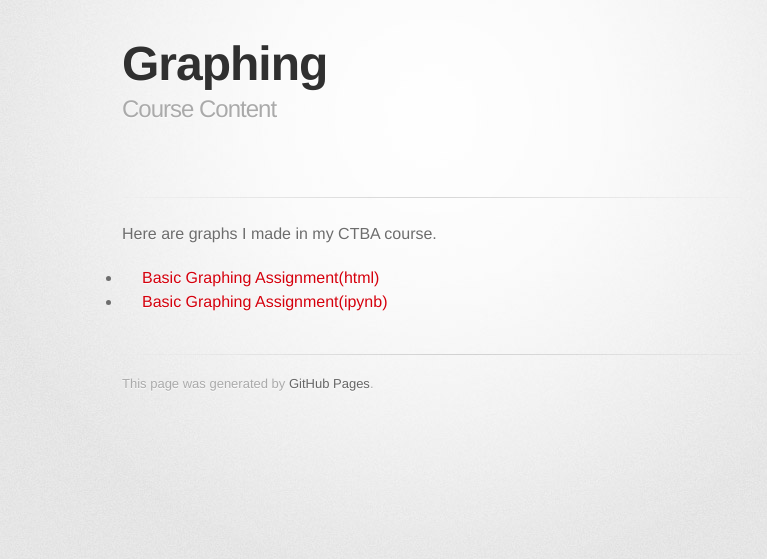
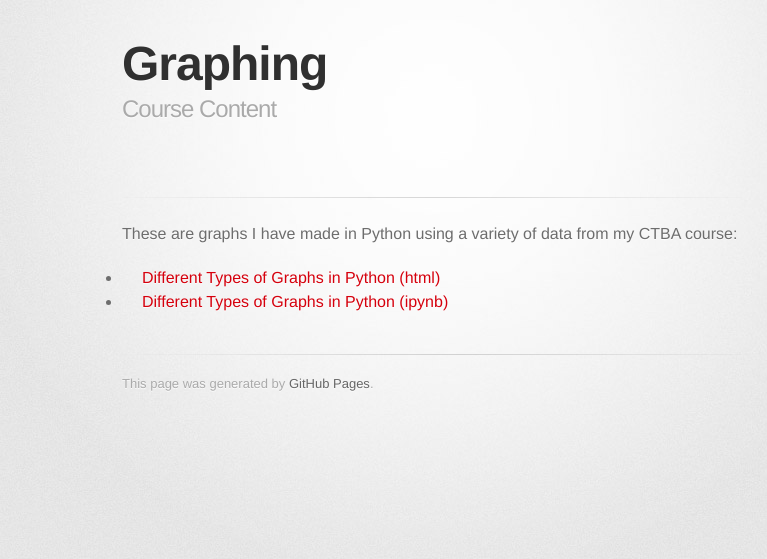
Before and after one commit to gacampora/gacampora.github.io, a Jekyll site: the page built from graphing/index.md, in a window 1280 px wide. Shown: the top 559 px of the page, without its empty margins (208-975 px from the left). Built offline with Jekyll 4.4.1, drawn with Linux system fonts in a browser that asks for light colours; some web fonts are replaced; our own code applies the rules of GitHub Pages for plain Markdown files.

Commit message:
Update index.md

```diff
--- a/graphing/index.md
+++ b/graphing/index.md
@@ -3,6 +3,6 @@ title: Graphing
 description: Course Content
 ---
 
-Here are graphs I made in my CTBA course.
-- [Basic Graphing Assignment(html)](BasicGraphAssignment.html)
-- [Basic Graphing Assignment(ipynb)](BasicGraphAssignment.ipynb)
+These are graphs I have made in Python using a variety of data from my CTBA course:
+- [Different Types of Graphs in Python (html)](GraphsInPython.html)
+- [Different Types of Graphs in Python (ipynb)](GraphsInPython.ipynb)
```
